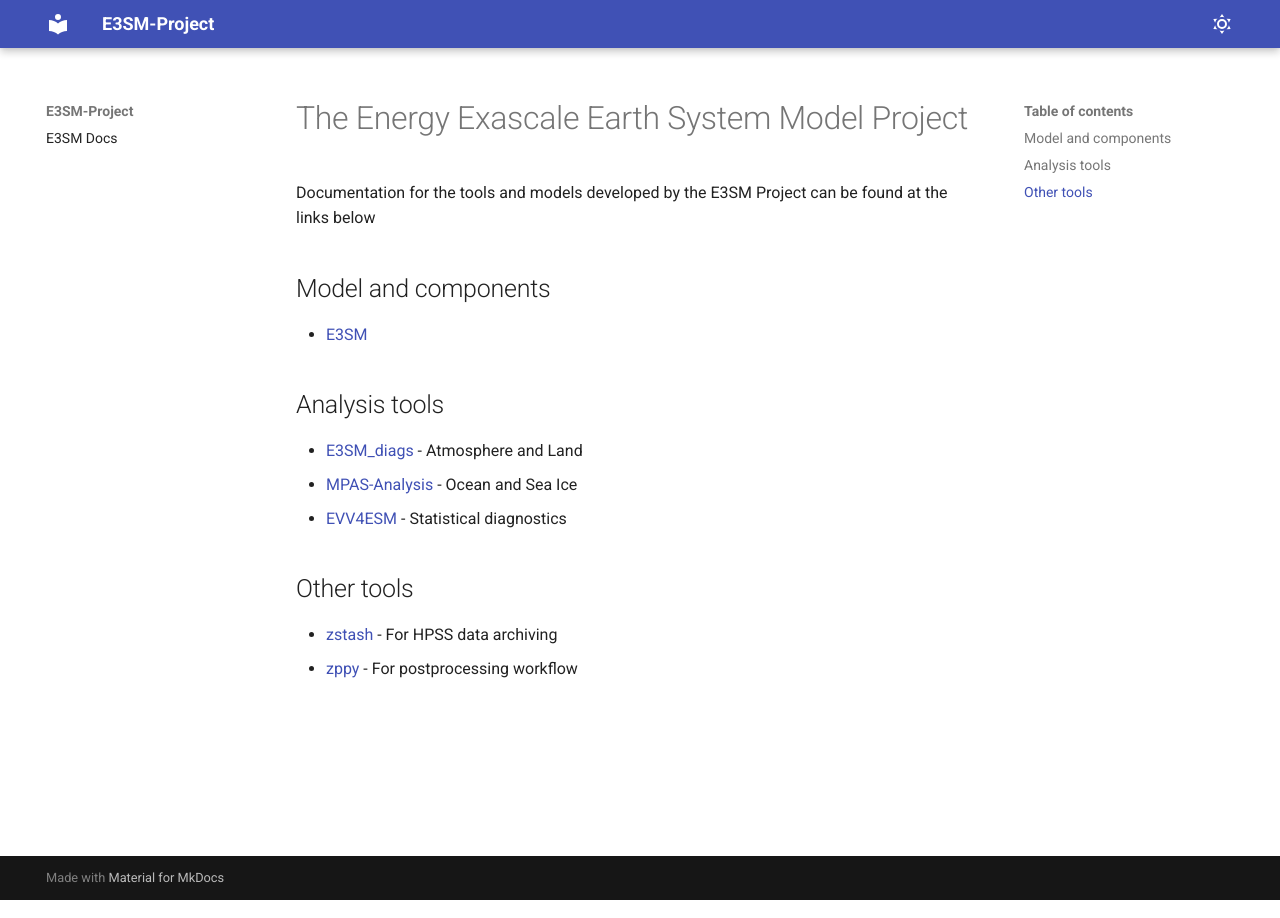
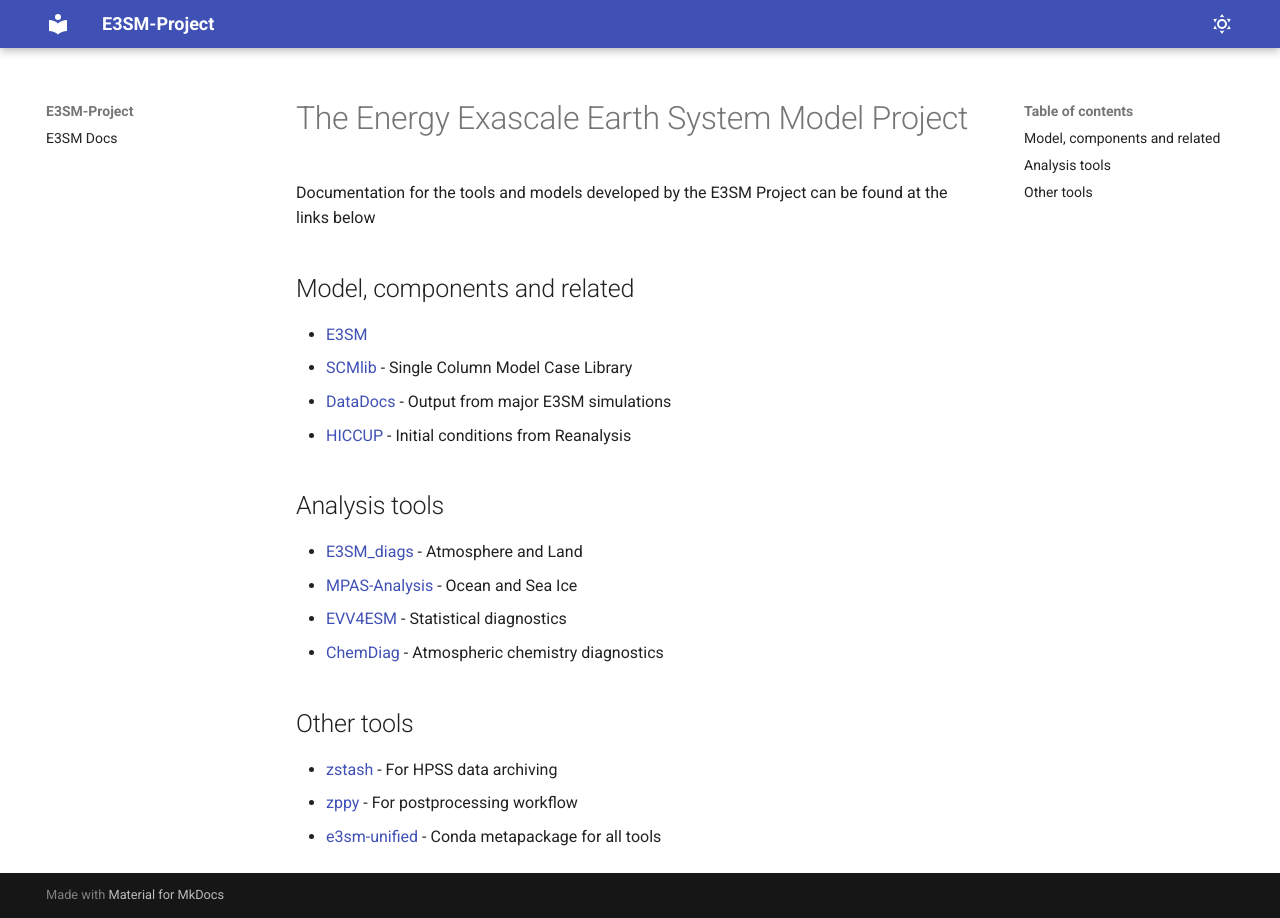
Before and after one commit to E3SM-Project/E3SM-Project.github.io, an MkDocs documentation site: the page built from docs/index.md, in a window 1280 px wide. Built offline with MkDocs 1.6.1 and Material for MkDocs 9.7.7, drawn with Linux system fonts in a browser that asks for light colours.

Commit message:
add more links to tools
add more links to analysis and modeling tools

```diff
--- a/docs/index.md
+++ b/docs/index.md
@@ -3,14 +3,19 @@
 Documentation for the tools and models developed by the E3SM Project can
 be found at the links below
 
-## Model and components
+## Model, components and related
 - [E3SM](https://e3sm-project.github.io/E3SM/)
+- [SCMlib](https://github.com/E3SM-Project/scmlib/wiki/E3SM-Intensive-Observation-Period-Case-Library) - Single Column Model Case Library
+- [DataDocs](https://e3sm-project.github.io/e3sm_data_docs/_build/html/index.html) - Output from major E3SM simulations
+- [HICCUP](https://github.com/E3SM-Project/HICCUP) - Initial conditions from Reanalysis
 
 ## Analysis tools
 - [E3SM_diags](https://e3sm-project.github.io/e3sm_diags) -  Atmosphere and Land
 - [MPAS-Analysis](https://mpas-dev.github.io/MPAS-Analysis/stable/index.html) - Ocean and Sea Ice
 - [EVV4ESM](https://livvkit.github.io/evv4esm/) - Statistical diagnostics
+- [ChemDiag](https://github.com/E3SM-Project/ChemDyg) - Atmospheric chemistry diagnostics
 
 ## Other tools
 - [zstash](https://e3sm-project.github.io/zstash) - For HPSS data archiving
 - [zppy](https://e3sm-project.github.io/zppy) - For postprocessing workflow
+- [e3sm-unified](https://github.com/E3SM-Project/e3sm-unified) - Conda metapackage for all tools
```
